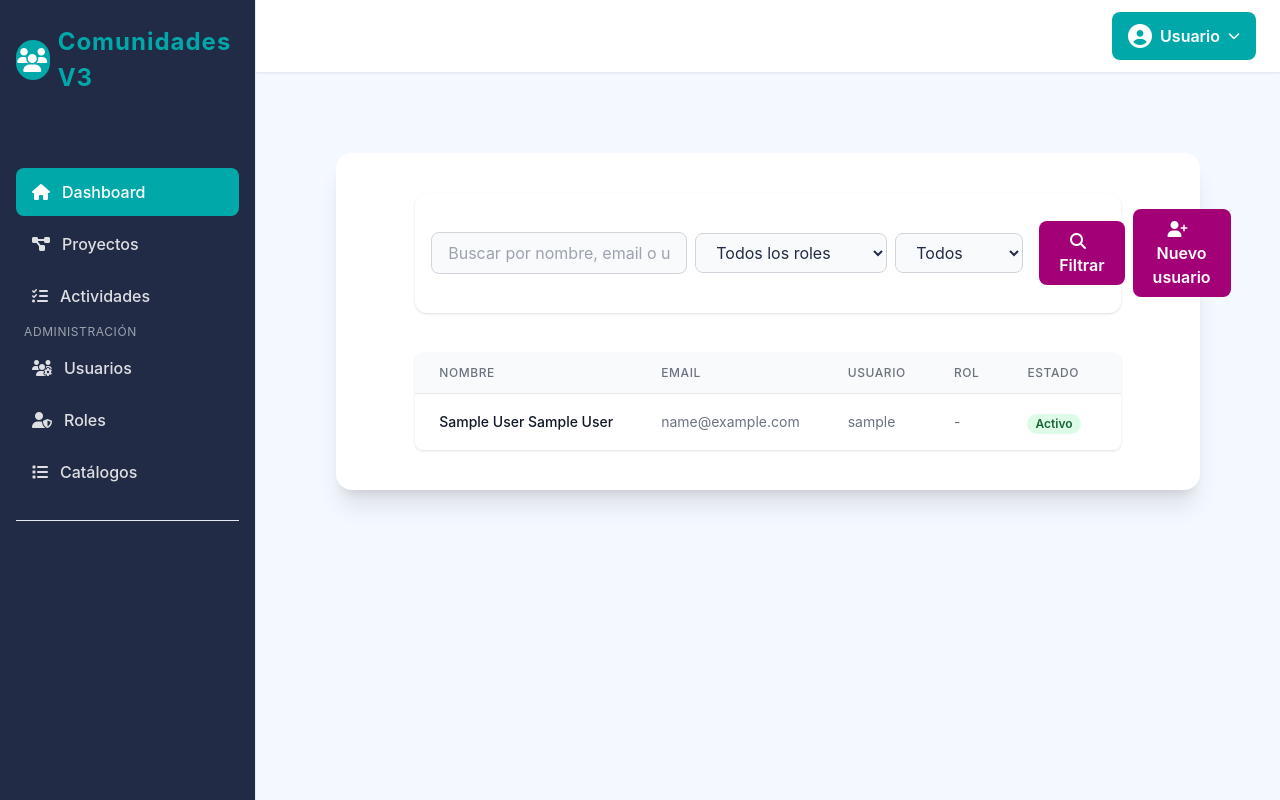
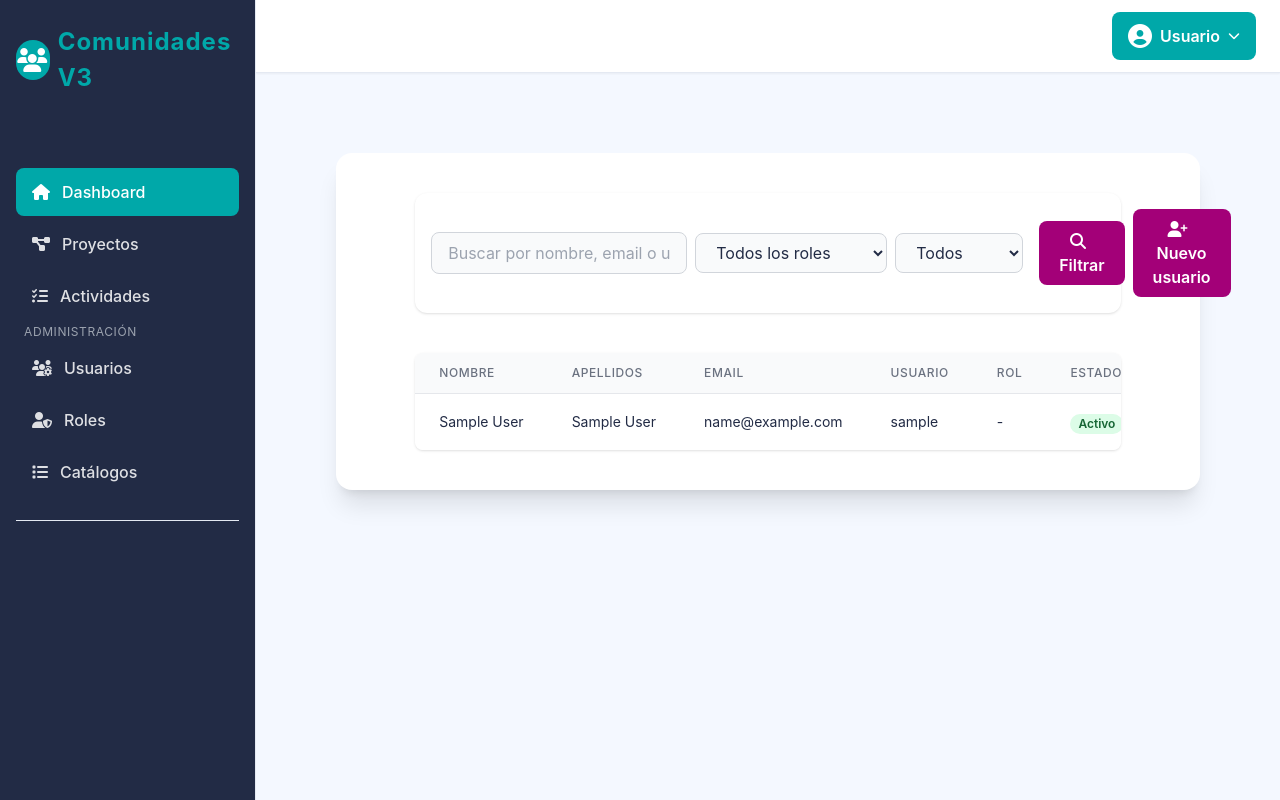
Before and after one commit to dagargon89/comunidades_v3, a PHP site: page /users in a window 1280 px wide. Run offline with PHP 8.4, Linux system fonts and the light colour scheme; the visitor is signed in with stand-in values (Sample User, id 1); data that the repository does not hold is empty; some libraries are stand-ins or nearby versions.

Commit message:
Actualización de la vista de roles para mejorar la alineación del texto y la presentación de las acciones. Se ajustó la depuración de sesiones con cambios en el referer y el puerto remoto, así como en los tiempos de solicitud. Se añadió una nueva columna para los apellidos en la vista de usuarios, mejorando la visualización de la información.

```diff
--- a/src/Views/users/index.php
+++ b/src/Views/users/index.php
@@ -35,6 +35,7 @@ ob_start(); ?>
             <thead class="bg-gray-50">
                 <tr>
                     <th class="px-6 py-3 text-left text-xs font-medium text-gray-500 uppercase tracking-wider">Nombre</th>
+                    <th class="px-6 py-3 text-left text-xs font-medium text-gray-500 uppercase tracking-wider">Apellidos</th>
                     <th class="px-6 py-3 text-left text-xs font-medium text-gray-500 uppercase tracking-wider">Email</th>
                     <th class="px-6 py-3 text-left text-xs font-medium text-gray-500 uppercase tracking-wider">Usuario</th>
                     <th class="px-6 py-3 text-left text-xs font-medium text-gray-500 uppercase tracking-wider">Rol</th>
@@ -50,16 +51,17 @@ ob_start(); ?>
                 <?php else: ?>
                     <?php foreach ($usuarios as $usuario): ?>
                         <tr class="hover:bg-gray-50">
-                            <td class="px-6 py-4 whitespace-nowrap text-sm font-medium text-gray-900 text-left"><?= htmlspecialchars($usuario['first_name'] . ' ' . $usuario['last_name']) ?></td>
-                            <td class="px-6 py-4 whitespace-nowrap text-sm text-gray-500 text-left"><?= htmlspecialchars($usuario['email']) ?></td>
-                            <td class="px-6 py-4 whitespace-nowrap text-sm text-gray-500 text-left"><?= htmlspecialchars($usuario['username']) ?></td>
-                            <td class="px-6 py-4 whitespace-nowrap text-sm text-gray-500 text-left"><?= htmlspecialchars($usuario['rol'] ?? '-') ?></td>
+                            <td class="px-6 py-4 whitespace-nowrap text-sm text-left"> <?= htmlspecialchars($usuario['first_name']) ?> </td>
+                            <td class="px-6 py-4 whitespace-nowrap text-sm text-left"> <?= htmlspecialchars($usuario['last_name']) ?> </td>
+                            <td class="px-6 py-4 whitespace-nowrap text-sm text-left"> <?= htmlspecialchars($usuario['email']) ?> </td>
+                            <td class="px-6 py-4 whitespace-nowrap text-sm text-left"> <?= htmlspecialchars($usuario['username']) ?> </td>
+                            <td class="px-6 py-4 whitespace-nowrap text-sm text-left"> <?= htmlspecialchars($usuario['rol']) ?> </td>
                             <td class="px-6 py-4 whitespace-nowrap text-left">
                                 <span class="px-2 inline-flex text-xs leading-5 font-semibold rounded-full <?= $usuario['is_active'] ? 'bg-green-100 text-green-800' : 'bg-red-100 text-red-800' ?>">
                                     <?= $usuario['is_active'] ? 'Activo' : 'Inactivo' ?>
                                 </span>
                             </td>
-                            <td class="px-6 py-4 whitespace-nowrap text-sm font-medium text-left flex gap-2 items-center">
+                            <td class="px-6 py-4 whitespace-nowrap text-sm font-medium flex gap-2 text-left">
                                 <a href="users/edit?id=<?= $usuario['id'] ?>" class="text-blue-600 hover:text-blue-900" title="Editar"><i class="fas fa-edit"></i></a>
                                 <a href="users/delete?id=<?= $usuario['id'] ?>" class="text-red-600 hover:text-red-900" title="Eliminar" onclick="return confirm('¿Seguro que deseas eliminar este usuario?')"><i class="fas fa-trash"></i></a>
                                 <!-- Acciones rápidas ocultas temporalmente -->
```
Also changed, not shown: session_debug.txt (+4 -4 lines), src/Views/roles/index.php (+4 -4 lines).
